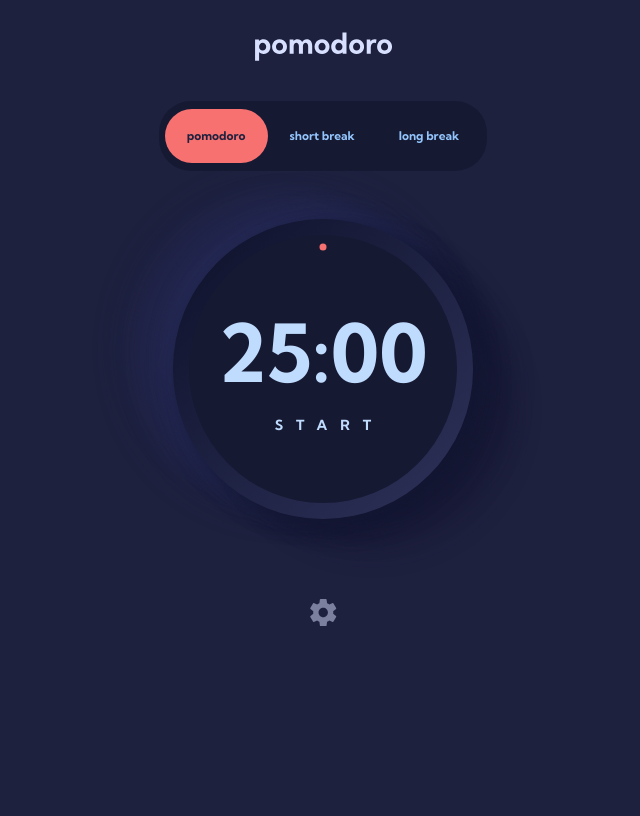
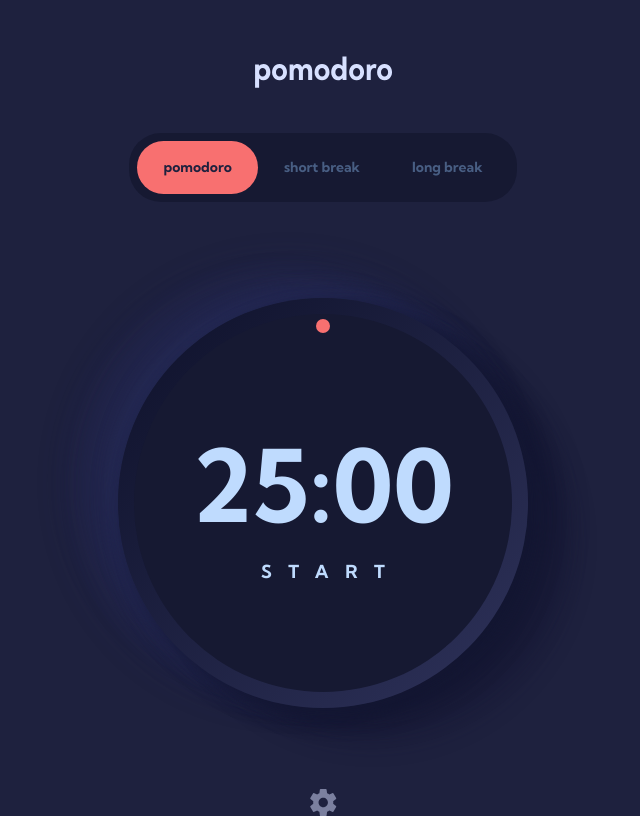
Before and after one commit to flucasjs/pomodoro, a Next.js app: page / in a window 1280 px wide. Shown: the whole page, without its empty margins (317-957 px from the left). Built offline with nearby package versions, Linux system fonts and the light colour scheme.

Commit message:
Update styles

```diff
--- a/src/app/page.js
+++ b/src/app/page.js
@@ -95,7 +95,7 @@ export default function Home() {
       shortBreak: settings.shortBreak * 60,
       longBreak: settings.longBreak * 60,
     }),
-    [settings]
+    [settings.pomodoro, settings.shortBreak, settings.longBreak]
   );
   const [selected, setSelected] = React.useState(tabs[0]);
   const [debounce, setDebounce] = React.useState(false);
@@ -121,13 +121,13 @@ export default function Home() {
       const jsConfetti = new JSConfetti();
       jsConfetti
         .addConfetti({
-          confettiColors: ["#f87171"],
+          confettiColors: [settings.color],
           confettiRadius: 6,
           confettiNumber: 300,
         })
         .then(() => jsConfetti.clearCanvas());
     }
-  }, [selected]);
+  }, [selected, settings.color]);
 
   React.useEffect(() => {
     if (t.state === "waiting") {
@@ -265,6 +265,13 @@ export default function Home() {
     }));
   }
 
+  function handleColorSettings(color) {
+    setSettings((prev) => ({
+      ...prev,
+      color,
+    }));
+  }
+
   function resetWithSettings(time) {
     controls.stop();
     controls.set({ pathLength: 0 });
@@ -274,35 +281,35 @@ export default function Home() {
   }
 
   return (
-    <div className={`container flex flex-col items-center pt-8 ${settings.font}`}>
-      <div className="w-[137px] h-6 mb-[45px]">
-        <Image src={logo} alt="" />
+    <div className={`container flex flex-col items-center pt-8 md:pt-12 lg:pt-14 ${settings.font}`}>
+      <div className="w-[137px] h-6 mb-[45px] md:w-[156] md:h-8">
+        <Image src={logo} className="w-full h-full" alt="" />
       </div>
-      <div className="mb-12 rounded-[32px] px-[6px] py-2 bg-foreground text-white flex items-center justify-between text-[12px] font-bold z-[10]">
+      <div className="mb-12 md:mb-20 lg:mb-24 rounded-[32px] px-[0.375rem] md:px-2 py-2 bg-foreground text-white flex items-center justify-between text-[0.75rem] md:text-[0.875rem] font-bold z-[10]">
         {tabs.map((tab) => (
           <motion.button
             key={tab}
             onClick={() => handleSelected(tab)}
-            className={`relative py-[18px] px-[22px]`}
+            className={`relative py-[18px] px-[22px] md:px-[26px] md:py-4`}
           >
             <span
               className={`${
-                selected === tab ? "text-background" : "text-blue-300"
-              } z-[10] relative transition-colors duration-75 ease-linear delay-75`}
+                selected === tab ? "text-background" : "text-blue-300 hover:text-[#D7E0FF] text-opacity-40"
+              } z-[10] relative transition-[colors_opacity] duration-75 ease-linear delay-75`}
             >
               {tab.replace("Break", " break")}
             </span>
             {selected === tab ? (
               <motion.div
                 transition={{ type: "tween", ease: "easeIn", duration: 0.15 }}
-                className="absolute w-full h-full bg-red-400 rounded-[28px] text-blue-950 z-0 top-0 left-0"
+                className={`absolute w-full h-full rounded-[28px] text-blue-950 z-0 top-0 left-0 bg-[${settings.color}]`}
                 layoutId="tab"
               />
             ) : null}
           </motion.button>
         ))}
       </div>
-      <div className="w-[300px] h-[300px] text-blue-200 rounded-full mb-[79px] p-4 bg-gradient-linear shadow-dark-blue">
+      <div className="w-[300px] h-[300px] md:w-[410px] md:h-[410px] text-blue-200 rounded-full mb-20 p-4 bg-gradient-linear shadow-dark-blue">
         <button
           onClick={handleClick}
           disabled={debounce}
@@ -314,23 +321,44 @@ export default function Home() {
               version="1.1"
               className="w-full h-full rounded-full select-none"
             >
-              <motion.path
-                className="stroke-red-400"
+            {
+              settings.color === "#F87070" ? (
+                <motion.path
+                className={`stroke-[#F87070] stroke-[7px] md:stroke-[14px]`}
                 fill="none"
-                strokeWidth={7}
                 strokeLinecap="round"
                 animate={controls}
                 style={{ pathLength }}
                 d={d}
               />
+              ) : (settings.color === "#70F3F8" ? (
+                <motion.path
+                className={`stroke-[#70F3F8] stroke-[7px] md:stroke-[14px]`}
+                fill="none"
+                strokeLinecap="round"
+                animate={controls}
+                style={{ pathLength }}
+                d={d}
+              />
+              ) : (
+                <motion.path
+                className={`stroke-[#D881F8] stroke-[7px] md:stroke-[14px]`}
+                fill="none"
+                strokeLinecap="round"
+                animate={controls}
+                style={{ pathLength }}
+                d={d}
+              />
+              ))
+            }
             </motion.svg>
           </div>
           <div className="flex flex-col items-center">
-            <div className="text-[80px] font-bold leading-tight mb-3">
+            <div className={`text-[5rem] md:text-[6.25rem] text-blue font-bold leading-tight mb-3`}>
               {String(Math.floor(countdown / 60))}:
               {String(countdown % 60).padStart(2, 0)}
             </div>
-            <div className="font-bold text-[14px] tracking-[0.925em] indent-[0.925em]">
+            <div className={`font-bold text-[0.875rem] tracking-[0.925em] indent-[0.925em] md:text-base xl:text-[1.125rem] hover:text-[${settings.color}] transition-colors duration-150 z-10`}>
               {setLabel(t.state, time)}
             </div>
           </div>
@@ -480,13 +508,13 @@ export default function Home() {
           <div className="flex items-center justify-between">
             <span className="font-bold text-[13px] tracking-[5px]">COLOR</span>
             <div className="font-bold text-[15px] flex gap-x-4">
-              <button onClick={() => setColorSettings('#F87070')} className="flex rounded-full bg-[#F87070] w-10 h-10 aspect-square items-center justify-center">
+              <button onClick={() => handleColorSettings('#F87070')} className="flex rounded-full bg-[#F87070] w-10 h-10 aspect-square items-center justify-center">
                 <span className="select-none font-kumbh-sans">{settings.color === '#F87070' ? '✓' : ''}</span>
               </button>
-              <button onClick={() => setColorSettings('#70F3F8')} className="flex rounded-full bg-[#70F3F8] w-10 h-10 aspect-square items-center justify-center">
+              <button onClick={() => handleColorSettings('#70F3F8')} className="flex rounded-full bg-[#70F3F8] w-10 h-10 aspect-square items-center justify-center">
                 <span className="select-none font-roboto-slab">{settings.color === '#70F3F8' ? '✓' : ''}</span>
               </button>
-              <button onClick={() => setColorSettings('#D881F8')} className="flex rounded-full bg-[#D881F8] w-10 h-10 aspect-square items-center justify-center">
+              <button onClick={() => handleColorSettings('#D881F8')} className="flex rounded-full bg-[#D881F8] w-10 h-10 aspect-square items-center justify-center">
                 <span className="select-none font-space-mono">{settings.color === '#D881F8' ? '✓' : ''}</span>
               </button>
             </div>
```
